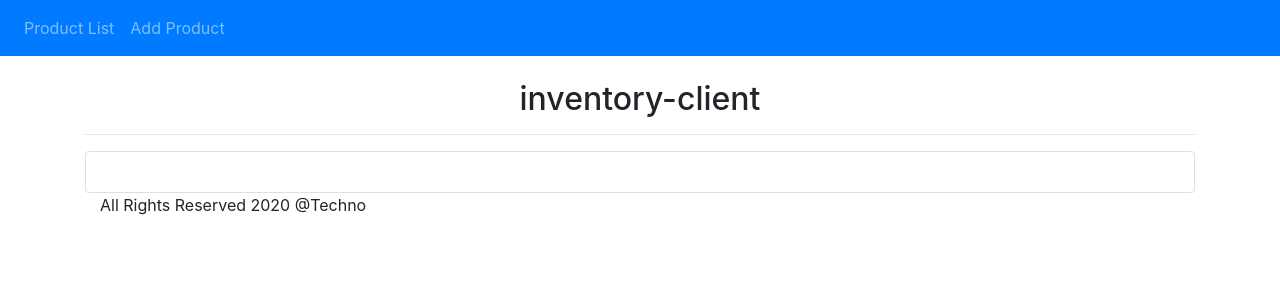
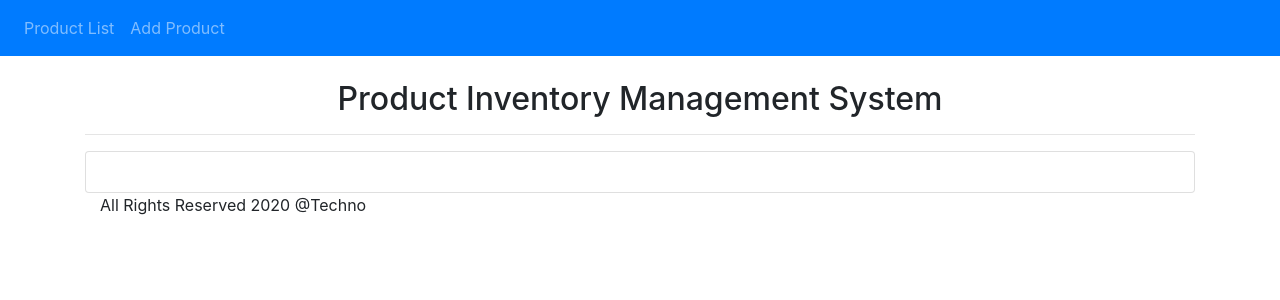
Before and after one commit to BitsBytesOfficials/Angular1, an Angular app in the folder inventory-client/: page / in a window 1280 px wide. Shown: the top 300 px of the page. Built offline with nearby package versions, Linux system fonts and the light colour scheme.

Commit message:
title Updated

```diff
--- a/inventory-client/src/app/app.component.ts
+++ b/inventory-client/src/app/app.component.ts
@@ -6,5 +6,5 @@ import { Component } from '@angular/core';
   styleUrls: ['./app.component.css']
 })
 export class AppComponent {
-  title = 'inventory-client';
+  title = 'Product Inventory Management System';
 }
```
